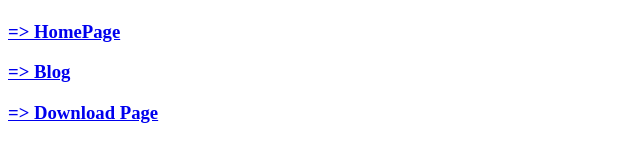
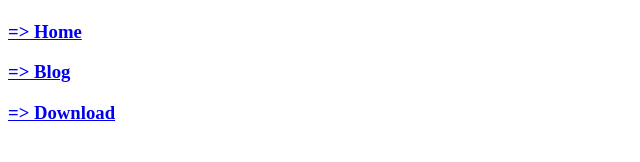
Before and after one commit to imgzkshuo221/ree.tw, a plain HTML site: page index.html in a window 1280 px wide. Shown: the part 310-472 px from the top of the page, without its empty margins (0-640 px from the left). Drawn offline with Linux system fonts and the light colour scheme.

Commit message:
Update index.html

```diff
--- a/index.html
+++ b/index.html
@@ -6,8 +6,8 @@
   </head>
   <body>
     <img src="https://cdn.aapr.cc/homepage-banner.png/">
-    <h3><a href="https://ree.tw/">=> HomePage</a></h3>
+    <h3><a href="https://ree.tw/">=> Home</a></h3>
     <h3><a href="https://blog.ree.tw/">=> Blog</a></h3>
-    <h3><a href="https://ftp.ree.tw/">=> Download Page</a></h3>
+    <h3><a href="https://ftp.ree.tw/">=> Download</a></h3>
   </body>
 </html>
```
